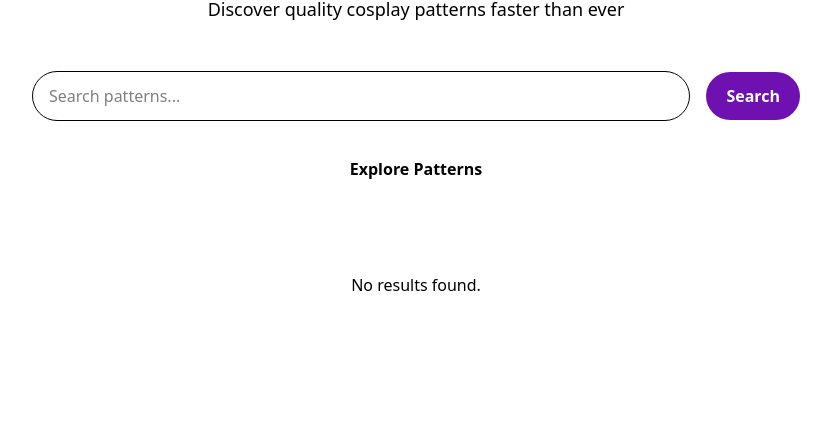
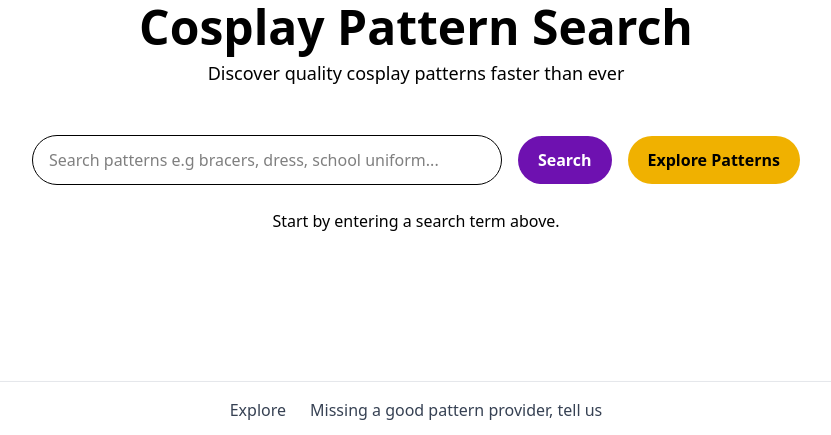
Before and after one commit to RamonGebben/cosplay-pattern-search, a Next.js app: page / in a window 1280 px wide. Shown: the part 362-797 px from the top of the page, without its empty margins (224-1055 px from the left). Built offline with nearby package versions, Linux system fonts and the light colour scheme.

Commit message:
Feedback and footer

```diff
--- /dev/null
+++ b/src/app/components/Footer.tsx
@@ -0,0 +1,24 @@
+import React from 'react';
+
+const Footer: React.FC = () => (
+  <footer className="fixed bottom-0 left-0 w-full bg-white shadow-md border-t border-gray-200">
+    <div className="flex justify-center items-center py-4 space-x-6">
+      <a
+        href="/explore"
+        className="text-gray-700 hover:text-blue-600 transition"
+      >
+        Explore
+      </a>
+      <a
+        href="https://masquerademedia.nl/contact/"
+        target="_blank"
+        rel="noopener noreferrer"
+        className="text-gray-700 hover:text-blue-600 transition"
+      >
+        Missing a good pattern provider, tell us
+      </a>
+    </div>
+  </footer>
+);
+
+export default Footer;
--- a/src/app/explore/page.tsx
+++ b/src/app/explore/page.tsx
@@ -45,14 +45,14 @@ export default function ExplorePage() {
 
       {/* Sidebar */}
       <aside
-        className={`fixed top-0 left-0 h-full w-60 bg-brand-background text-brand-text border-r border-brand-muted z-20 transform transition-transform duration-300 ease-in-out md:translate-x-0 bg-white ${
+        className={`fixed top-0 left-0 h-full w-60 bg-brand-background text-brand-text border-r border-gray-200 z-20 transform transition-transform duration-300 ease-in-out md:translate-x-0 bg-white ${
           mobileMenuOpen ? 'translate-x-0' : '-translate-x-full'
         } md:block`}
       >
         <div className="h-full overflow-y-auto px-4 py-6">
           {/* eslint-disable-next-line @next/next/no-img-element */}
           <img
-            src="https://masquerademedia.nl/wp-content/uploads/2025/07/Wide-logo-1.png"
+            src="https://masquerademedia.nl/wp-content/uploads/2025/08/Wide-logo-300x87.png"
             alt="Logo"
             className="w-full h-auto mb-4"
           />
--- a/src/app/layout.tsx
+++ b/src/app/layout.tsx
@@ -1,6 +1,7 @@
 import type { Metadata } from 'next';
 import { Geist, Geist_Mono } from 'next/font/google';
 import './globals.css';
+import Footer from './components/Footer';
 
 const geistSans = Geist({
   variable: '--font-geist-sans',
@@ -28,6 +29,7 @@ export default function RootLayout({
         className={`${geistSans.variable} ${geistMono.variable} antialiased bg-brand-background text-brand-text`}
       >
         {children}
+        <Footer />
       </body>
     </html>
   );
--- a/src/app/page.tsx
+++ b/src/app/page.tsx
@@ -8,7 +8,7 @@ import { PatternDoc } from '@/lib/types';
 export default function HomePage() {
   const [q, setQ] = useState('');
   const [loading, setLoading] = useState(false);
-  const [results, setResults] = useState<PatternDoc[]>([]);
+  const [results, setResults] = useState<PatternDoc[] | null>(null);
 
   const canSearch = q.trim().length > 0;
 
@@ -41,7 +41,7 @@ export default function HomePage() {
       <header className="text-center mb-12">
         {/* eslint-disable-next-line @next/next/no-img-element */}
         <img
-          src="https://masquerademedia.nl/wp-content/uploads/2025/07/Wide-logo-1.png"
+          src="https://masquerademedia.nl/wp-content/uploads/2025/08/Wide-logo-300x87.png"
           alt="Cosplay Pattern Logo"
           className="w-48 h-auto mb-4 inline-block"
         />
@@ -60,7 +60,7 @@ export default function HomePage() {
           value={q}
           onChange={e => setQ(e.target.value)}
           onKeyDown={onKeyDown}
-          placeholder="Search patterns..."
+          placeholder="Search patterns e.g bracers, dress, school uniform..."
           aria-label="Search patterns"
           className="flex-grow min-w-[250px] px-4 py-3 rounded-full border border-muted bg-white text-text placeholder:text-muted focus:outline-none focus:ring-2 focus:ring-primary"
         />
@@ -68,22 +68,28 @@ export default function HomePage() {
         <button
           onClick={doSearch}
           disabled={!canSearch || loading}
-          className="px-5 py-3 rounded-full font-semibold bg-purple-800 text-white hover:bg-purple-900 cursor-pointer"
+          className="px-5 py-3 rounded-full font-semibold bg-purple-800 text-white hover:bg-purple-600 cursor-pointer"
         >
           {loading ? 'Searching...' : 'Search'}
         </button>
+        {/* Explore Link */}
+        <Link
+          href="/explore"
+          className="px-5 py-3 rounded-full font-semibold bg-yellow-500 hover:bg-yellow-400 cursor-pointer text-header-black transition"
+        >
+          Explore Patterns
+        </Link>
       </section>
 
-      {/* Explore Link */}
-      <Link
-        href="/explore"
-        className="mb-10 inline-block px-5 py-3 rounded-full font-semibold bg-primary-gold text-header-black hover:bg-yellow-500 transition"
-      >
-        Explore Patterns
-      </Link>
-
       {/* Results */}
-      <ResultsGrid results={results} />
+      {!results && !loading && (
+        <>
+          <p className="text-center text-muted">
+            Start by entering a search term above.
+          </p>
+        </>
+      )}
+      {results !== null && <ResultsGrid results={results} />}
     </main>
   );
 }
```
